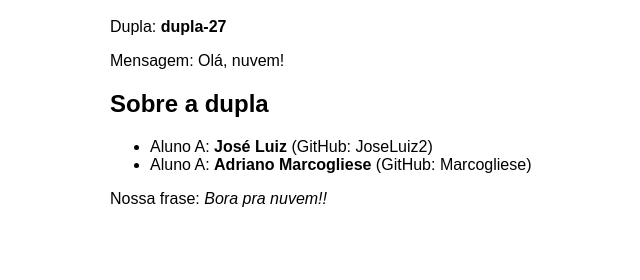
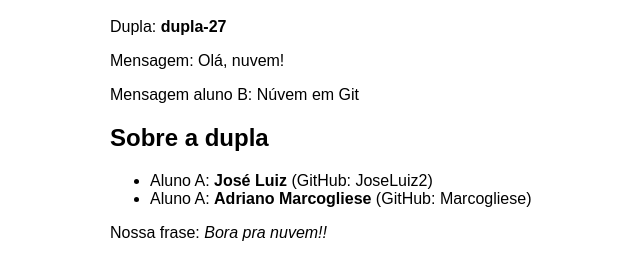
Before and after one commit to JoseLuiz2/dupla_27, a plain HTML site: page site/index.html in a window 1280 px wide. Shown: the part 72-352 px from the top of the page, without its empty margins (210-850 px from the left). Drawn offline with Linux system fonts and the light colour scheme.

Commit message:
Aplica a variação da dupla

```diff
--- a/site/index.html
+++ b/site/index.html
@@ -22,7 +22,7 @@
     <h1>Projeto DevOps</h1>
     <p>Dupla: <strong>dupla-27</strong></p>
     <p>Mensagem: Olá, nuvem!</p>
-
+    <p>Mensagem aluno B: Núvem em Git</p>
     <h2>Sobre a dupla</h2>
     <ul>
       <li>Aluno A: <strong>José Luiz</strong> (GitHub: JoseLuiz2)</li>
```
